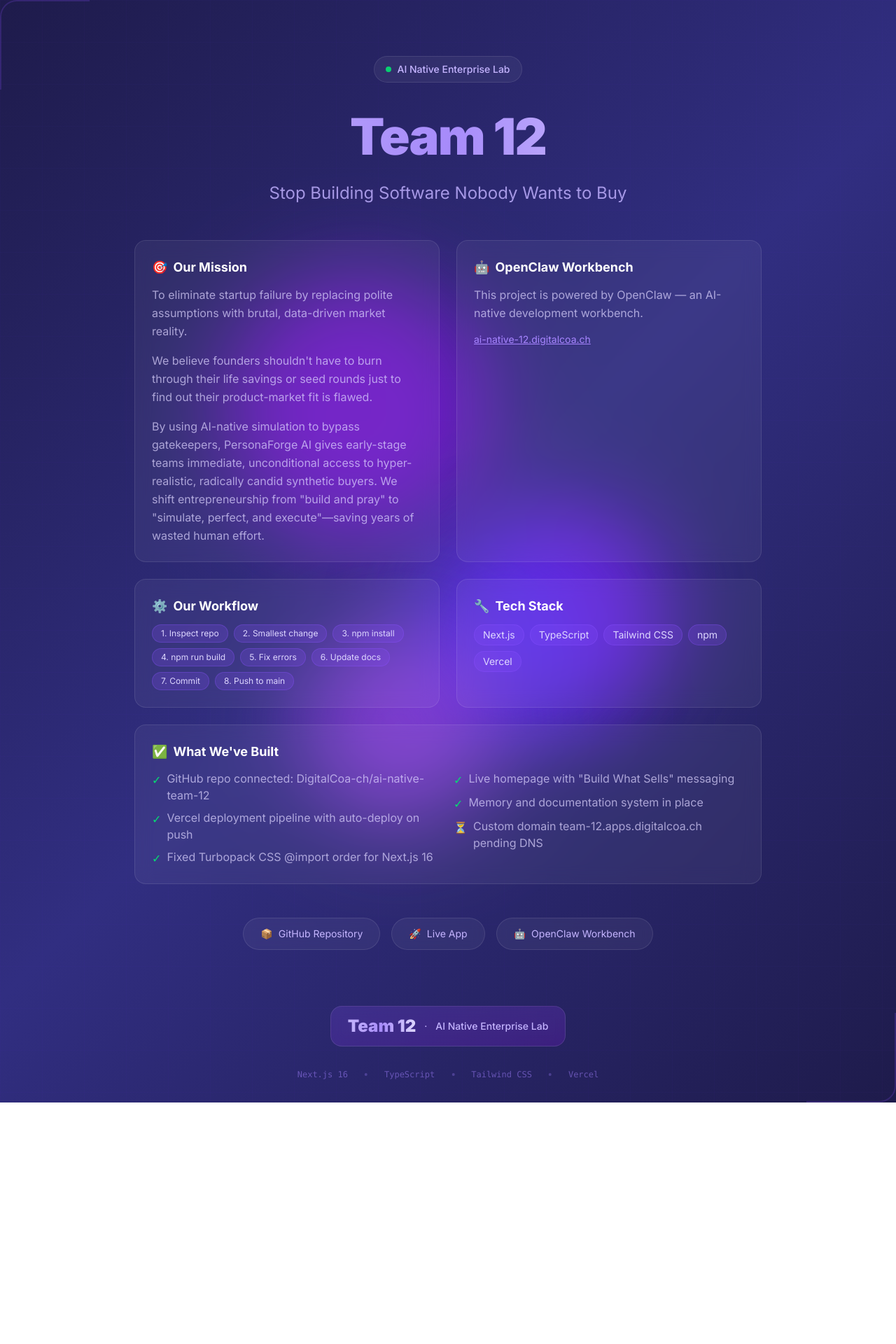
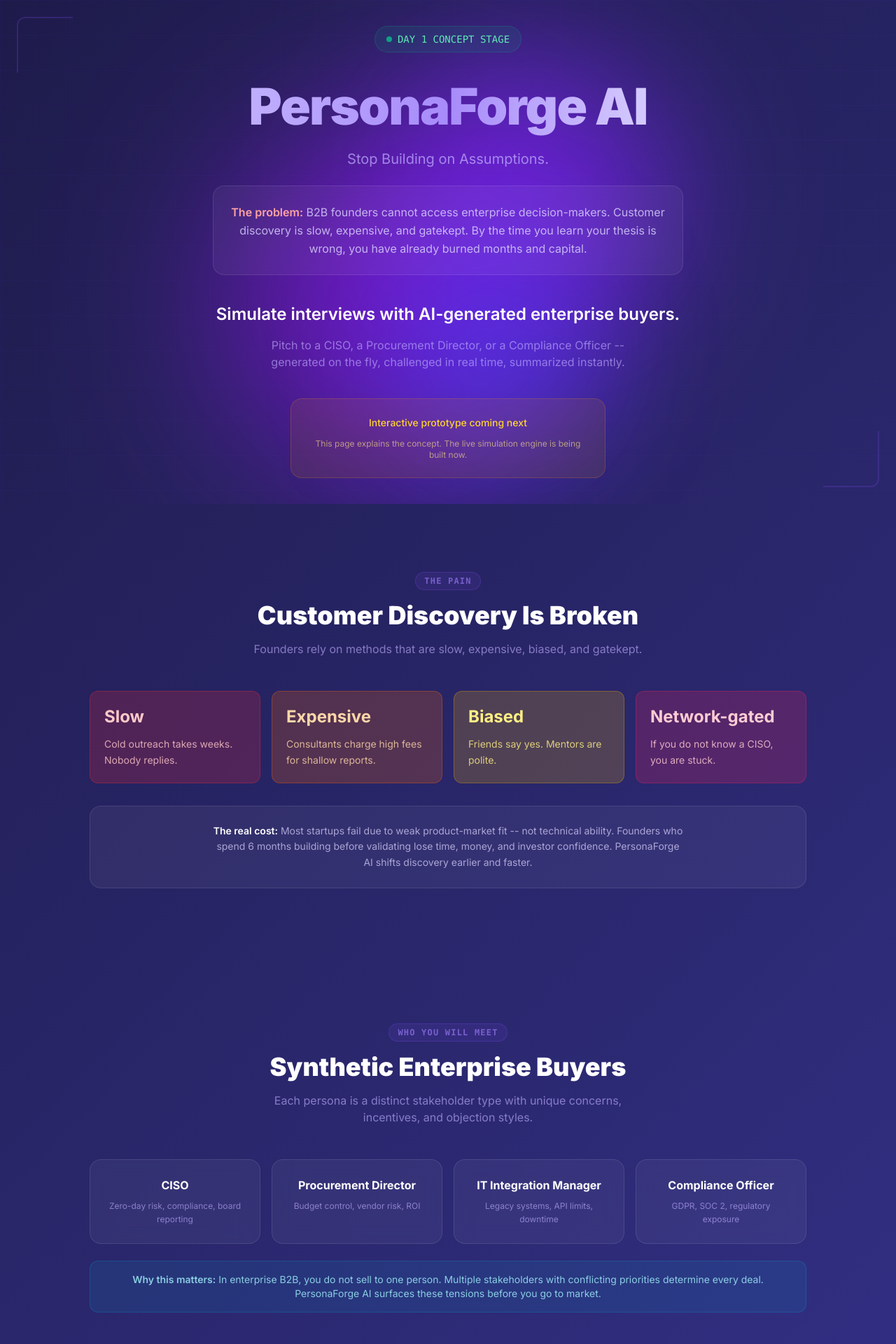
Before and after one commit to DigitalCoa-ch/ai-native-team-12, a Next.js app: page / in a window 1280 px wide. Shown: the top 1920 px of the page at 70% size. Before the commit the page ends 1575 px from the top, so only its background shows below. Built offline with nearby package versions, Linux system fonts and the light colour scheme.

Commit message:
feat: PersonaForge AI Day 1 concept landing page

```diff
--- a/src/app/page.tsx
+++ b/src/app/page.tsx
@@ -1,170 +1,249 @@
-export default function Home() {
+// PersonaForge AI -- Day 1 Landing Page
+
+const personas = [
+  { role: "CISO", concern: "Zero-day risk, compliance, board reporting" },
+  { role: "Procurement Director", concern: "Budget control, vendor risk, ROI" },
+  { role: "IT Integration Manager", concern: "Legacy systems, API limits, downtime" },
+  { role: "Compliance Officer", concern: "GDPR, SOC 2, regulatory exposure" },
+];
+
+const painPoints = [
+  { label: "Slow", desc: "Cold outreach takes weeks. Nobody replies.", color: "bg-red-500/20 border-red-500/30 text-red-200" },
+  { label: "Expensive", desc: "Consultants charge high fees for shallow reports.", color: "bg-orange-500/20 border-orange-500/30 text-orange-200" },
+  { label: "Biased", desc: "Friends say yes. Mentors are polite.", color: "bg-yellow-500/20 border-yellow-500/30 text-yellow-200" },
+  { label: "Network-gated", desc: "If you do not know a CISO, you are stuck.", color: "bg-rose-500/20 border-rose-500/30 text-rose-200" },
+];
+
+const aiPillars = [
+  { title: "Adaptive Personas", desc: "AI-generated buyers with realistic goals, constraints, and objection styles that evolve across interviews." },
+  { title: "Real-Time Reasoning", desc: "The AI does not script answers. Each response is dynamically constructed based on your pitch." },
+  { title: "Memory and Context", desc: "Multi-turn conversations where the buyer remembers your previous claims and challenges inconsistencies." },
+  { title: "Multi-Agent Debate", desc: "Multiple synthetic stakeholders debate your product simultaneously, surfacing hidden organizational tensions." },
+];
+
+const perch = [
+  { title: "Perspective", content: "Early-stage founders need fast, honest validation. But founders are biased toward their own ideas. Enterprise buyers have opposite incentives." },
+  { title: "Evidence", content: "Most startups fail due to no product-market fit. Enterprise buyers are gatekept, expensive, and slow. Simulated interviews cannot fully replicate this." },
+  { title: "Context", content: "Cybersecurity SaaS is risk-sensitive, compliance-heavy, and procurement-driven. PersonaForge is an early validation layer, not final proof of demand." },
+  { title: "Risk", content: "Synthetic realism is the core weakness. AI personas may be too generic, too polite, or too consistent. False-positive validation could lead founders to build the wrong product faster." },
+];
+
+function SectionHeader({ badge, title, subtitle }: { badge: string; title: string; subtitle: string }) {
   return (
-    <main className="relative min-h-screen flex flex-col items-center justify-center overflow-hidden">
-      {/* Animated background orbs */}
+    <div className="text-center mb-12">
+      <span className="inline-block text-xs font-mono font-bold tracking-widest text-violet-400/60 uppercase mb-4 px-3 py-1 rounded-full bg-violet-500/10 border border-violet-500/20">
+        {badge}
+      </span>
+      <h2 className="text-3xl sm:text-4xl font-black text-white mb-4">{title}</h2>
+      <p className="text-violet-300/60 text-base max-w-xl mx-auto">{subtitle}</p>
+    </div>
+  );
+}
+
+function Hero() {
+  return (
+    <section className="relative min-h-[90vh] flex flex-col items-center justify-center text-center px-6 overflow-hidden">
       <div className="absolute inset-0 overflow-hidden pointer-events-none">
-        <div className="absolute top-1/4 left-1/4 w-96 h-96 bg-purple-600 rounded-full blur-3xl opacity-20 animate-float" />
-        <div className="absolute bottom-1/3 right-1/4 w-80 h-80 bg-violet-600 rounded-full blur-3xl opacity-20 animate-float-slow" />
-        <div className="absolute top-1/2 right-1/3 w-64 h-64 bg-indigo-600 rounded-full blur-3xl opacity-15 animate-pulse-slow" />
-        <div className="absolute bottom-1/4 left-1/3 w-72 h-72 bg-purple-500 rounded-full blur-3xl opacity-10 animate-float" />
+        <div className="absolute top-1/4 left-1/4 w-[500px] h-[500px] bg-purple-600 rounded-full blur-[120px] opacity-15 animate-float" />
+        <div className="absolute bottom-1/3 right-1/4 w-[400px] h-[400px] bg-violet-600 rounded-full blur-[100px] opacity-15 animate-float-slow" />
+        <div className="absolute top-1/2 right-1/3 w-[300px] h-[300px] bg-indigo-600 rounded-full blur-[80px] opacity-10 animate-pulse-slow" />
       </div>
-
-      {/* Grid overlay */}
-      <div className="absolute inset-0 bg-[linear-gradient(rgba(124,58,237,0.03)_1px,transparent_1px),linear-gradient(90deg,rgba(124,58,237,0.03)_1px,transparent_1px)] bg-[size:60px_60px]" />
-
-      {/* Main content */}
-      <div className="relative z-10 text-center px-6 max-w-5xl mx-auto py-20">
-        {/* Team badge */}
-        <div className="inline-flex items-center gap-2 px-4 py-2 rounded-full bg-white/5 backdrop-blur-sm border border-white/10 mb-8">
-          <span className="w-2 h-2 rounded-full bg-green-400 animate-pulse" />
-          <span className="text-sm text-violet-300 font-medium">AI Native Enterprise Lab</span>
+      <div className="absolute inset-0 bg-[linear-gradient(rgba(124,58,237,0.04)_1px,transparent_1px),linear-gradient(90deg,rgba(124,58,237,0.04)_1px,transparent_1px)] bg-[size:50px_50px]" />
+      <div className="relative z-10 max-w-4xl mx-auto">
+        <div className="inline-flex items-center gap-2 px-4 py-2 rounded-full bg-emerald-500/10 border border-emerald-500/20 mb-8">
+          <span className="w-2 h-2 rounded-full bg-emerald-400 animate-pulse" />
+          <span className="text-sm text-emerald-300 font-medium font-mono">DAY 1 CONCEPT STAGE</span>
         </div>
-
-        {/* Main heading */}
-        <h1 className="text-5xl sm:text-6xl md:text-7xl font-black text-gradient mb-4 leading-tight tracking-tight">
-          Team 12
-        </h1>
-        <p className="text-xl sm:text-2xl text-violet-300/80 font-light mb-12 max-w-2xl mx-auto leading-relaxed">
-          Stop Building Software Nobody Wants to Buy
-        </p>
-
-        {/* Project identity cards */}
-        <div className="grid md:grid-cols-2 gap-6 mb-12 text-left max-w-4xl mx-auto">
-
-          {/* Mission */}
-          <div className="rounded-2xl bg-white/5 backdrop-blur-md border border-white/10 p-6">
-            <h2 className="text-lg font-bold text-white mb-3 flex items-center gap-2">
-              <span>🎯</span> Our Mission
-            </h2>
-            <p className="text-violet-200/70 leading-relaxed mb-4">
-              To eliminate startup failure by replacing polite assumptions with brutal, data-driven market reality.
-            </p>
-            <p className="text-violet-200/70 leading-relaxed mb-4">
-              We believe founders shouldn't have to burn through their life savings or seed rounds just to find out their product-market fit is flawed.
-            </p>
-            <p className="text-violet-200/70 leading-relaxed">
-              By using AI-native simulation to bypass gatekeepers, PersonaForge AI gives early-stage teams immediate, unconditional access to hyper-realistic, radically candid synthetic buyers. We shift entrepreneurship from "build and pray" to "simulate, perfect, and execute"—saving years of wasted human effort.
+        <h1 className="text-5xl sm:text-6xl md:text-7xl font-black text-gradient mb-4 tracking-tight leading-tight">PersonaForge AI</h1>
+        <p className="text-lg sm:text-xl text-violet-300/70 font-light mb-6 max-w-xl mx-auto">Stop Building on Assumptions.</p>
+        <div className="rounded-2xl bg-white/5 backdrop-blur-md border border-white/10 p-6 mb-10 max-w-2xl mx-auto">
+          <p className="text-violet-200/80 leading-relaxed text-base">
+            <span className="text-red-300 font-semibold">The problem:</span> B2B founders cannot access enterprise decision-makers.
+            Customer discovery is slow, expensive, and gatekept.
+            By the time you learn your thesis is wrong, you have already burned months and capital.
           </p>
         </div>
+        <p className="text-xl sm:text-2xl text-white font-semibold mb-4">Simulate interviews with AI-generated enterprise buyers.</p>
+        <p className="text-violet-300/60 text-base mb-10 max-w-lg mx-auto">
+          Pitch to a CISO, a Procurement Director, or a Compliance Officer -- generated on the fly,
+          challenged in real time, summarized instantly.
+        </p>
+        <div className="inline-flex flex-col items-center gap-3 px-8 py-6 rounded-2xl bg-amber-500/10 border border-amber-500/20 text-center">
+          <span className="text-amber-300 text-sm font-medium">Interactive prototype coming next</span>
+          <p className="text-amber-200/60 text-xs max-w-sm">This page explains the concept. The live simulation engine is being built now.</p>
+        </div>
+      </div>
+      <div className="absolute top-6 left-6 w-20 h-20 border-l-2 border-t-2 border-violet-500/20 rounded-tl-xl" />
+      <div className="absolute bottom-6 right-6 w-20 h-20 border-r-2 border-b-2 border-violet-500/20 rounded-br-xl" />
+    </section>
+  );
+}
 
-          {/* OpenClaw Workbench */}
-          <div className="rounded-2xl bg-white/5 backdrop-blur-md border border-white/10 p-6">
-            <h2 className="text-lg font-bold text-white mb-3 flex items-center gap-2">
-              <span>🤖</span> OpenClaw Workbench
-            </h2>
-            <p className="text-violet-200/70 leading-relaxed mb-3">
-              This project is powered by OpenClaw — an AI-native development workbench.
+function Problem() {
+  return (
+    <section className="relative py-24 px-6">
+      <div className="max-w-5xl mx-auto">
+        <SectionHeader badge="THE PAIN" title="Customer Discovery Is Broken" subtitle="Founders rely on methods that are slow, expensive, biased, and gatekept." />
+        <div className="grid sm:grid-cols-2 lg:grid-cols-4 gap-4">
+          {painPoints.map((p) => (
+            <div key={p.label} className={"rounded-xl border p-5 " + p.color}>
+              <span className="text-2xl mb-3 block font-bold">{p.label}</span>
+              <p className="text-sm opacity-80 leading-relaxed">{p.desc}</p>
+            </div>
+          ))}
+        </div>
+        <div className="mt-8 rounded-2xl bg-white/5 border border-white/10 p-6 text-center">
+          <p className="text-violet-200/70 text-sm leading-relaxed max-w-2xl mx-auto">
+            <span className="text-white font-semibold">The real cost:</span> Most startups fail due to weak product-market fit --
+            not technical ability. Founders who spend 6 months building before validating lose time, money, and investor confidence.
+            PersonaForge AI shifts discovery earlier and faster.
           </p>
-            <a href="https://ai-native-12.digitalcoa.ch" target="_blank" rel="noopener noreferrer"
-               className="text-sm text-violet-400 hover:text-violet-300 transition-colors underline">
-              ai-native-12.digitalcoa.ch
-            </a>
         </div>
+      </div>
+    </section>
+  );
+}
 
-          {/* Workflow */}
-          <div className="rounded-2xl bg-white/5 backdrop-blur-md border border-white/10 p-6">
-            <h2 className="text-lg font-bold text-white mb-3 flex items-center gap-2">
-              <span>⚙️</span> Our Workflow
-            </h2>
-            <div className="flex flex-wrap gap-2 text-xs">
-              {["Inspect repo", "Smallest change", "npm install", "npm run build", "Fix errors", "Update docs", "Commit", "Push to main"].map((step, i) => (
-                <span key={step} className="flex items-center gap-1 px-3 py-1 rounded-full bg-violet-500/20 border border-violet-500/30 text-violet-200">
-                  {i + 1}. {step}
-                </span>
+function PersonasSection() {
+  return (
+    <section className="relative py-24 px-6">
+      <div className="max-w-5xl mx-auto">
+        <SectionHeader badge="WHO YOU WILL MEET" title="Synthetic Enterprise Buyers" subtitle="Each persona is a distinct stakeholder type with unique concerns, incentives, and objection styles." />
+        <div className="grid sm:grid-cols-2 lg:grid-cols-4 gap-4">
+          {personas.map((p) => (
+            <div key={p.role} className="rounded-2xl bg-white/5 backdrop-blur-md border border-white/10 p-6 text-center hover:border-violet-500/30 transition-colors">
+              <h3 className="text-white font-bold mb-2">{p.role}</h3>
+              <p className="text-violet-300/60 text-xs leading-relaxed">{p.concern}</p>
+            </div>
+          ))}
+        </div>
+        <div className="mt-6 p-4 rounded-xl bg-cyan-500/10 border border-cyan-500/20 text-center">
+          <p className="text-cyan-200/80 text-sm">
+            <span className="font-semibold">Why this matters:</span> In enterprise B2B, you do not sell to one person.
+            Multiple stakeholders with conflicting priorities determine every deal.
+            PersonaForge AI surfaces these tensions before you go to market.
+          </p>
+        </div>
+      </div>
+    </section>
+  );
+}
+
+function HowItWorks() {
+  const steps = [
+    { n: "01", title: "Describe your product idea", desc: "Enter your startup concept, target market, and core value proposition." },
+    { n: "02", title: "AI classifies buyer types", desc: "The system identifies which enterprise roles are most relevant to your deal." },
+    { n: "03", title: "Simulate discovery interviews", desc: "Pitch to multiple synthetic personas and receive realistic questions and objections." },
+    { n: "04", title: "Multi-agent debate", desc: "AI stakeholders debate your product simultaneously, revealing hidden organizational conflicts." },
+    { n: "05", title: "Get a validation report", desc: "Receive a structured risk summary with confidence warnings and next-step recommendations." },
+  ];
+  return (
+    <section className="relative py-24 px-6">
+      <div className="max-w-4xl mx-auto">
+        <SectionHeader badge="THE WORKFLOW" title="How PersonaForge AI Works" subtitle="Five steps from product idea to validated insight." />
+        <div className="space-y-4">
+          {steps.map((s) => (
+            <div key={s.n} className="flex items-start gap-5 rounded-2xl bg-white/5 backdrop-blur-md border border-white/10 p-5 hover:border-violet-500/30 transition-colors">
+              <span className="text-3xl font-black text-violet-400/60 tabular-nums">{s.n}</span>
+              <div>
+                <h3 className="text-white font-bold mb-1">{s.title}</h3>
+                <p className="text-violet-300/60 text-sm leading-relaxed">{s.desc}</p>
+              </div>
+            </div>
           ))}
         </div>
       </div>
+    </section>
+  );
+}
 
-          {/* Tech Stack */}
-          <div className="rounded-2xl bg-white/5 backdrop-blur-md border border-white/10 p-6">
-            <h2 className="text-lg font-bold text-white mb-3 flex items-center gap-2">
-              <span>🔧</span> Tech Stack
-            </h2>
-            <div className="flex flex-wrap gap-2">
-              {["Next.js", "TypeScript", "Tailwind CSS", "npm", "Vercel"].map((tech) => (
-                <span key={tech} className="px-3 py-1 rounded-full bg-violet-500/20 border border-violet-500/30 text-sm text-violet-200">
-                  {tech}
-                </span>
+function WhyAI() {
+  return (
+    <section className="relative py-24 px-6">
+      <div className="max-w-5xl mx-auto">
+        <SectionHeader badge="WHY AI-NATIVE" title="AI Is the Product, Not a Feature" subtitle="PersonaForge AI is structurally impossible without real-time AI reasoning." />
+        <div className="grid sm:grid-cols-2 gap-4">
+          {aiPillars.map((p) => (
+            <div key={p.title} className="rounded-2xl bg-white/5 backdrop-blur-md border border-white/10 p-6">
+              <h3 className="text-white font-bold mb-2">{p.title}</h3>
+              <p className="text-violet-300/60 text-sm leading-relaxed">{p.desc}</p>
+            </div>
+          ))}
+        </div>
+        <div className="mt-8 rounded-2xl bg-rose-500/10 border border-rose-500/20 p-6">
+          <h3 className="text-rose-300 font-bold mb-3 flex items-center gap-2">Oxygen Test</h3>
+          <p className="text-rose-200/80 text-sm leading-relaxed">
+            <span className="font-semibold">If AI is removed, PersonaForge AI collapses.</span> Without AI, the platform becomes
+            static persona PDFs, basic database templates, or pre-written interview scripts.
+            The core value -- dynamic real-time conversations with evolving synthetic enterprise buyers -- disappears entirely.
+          </p>
+          <p className="text-rose-200/60 text-xs mt-3">This is what makes it AI-native, not AI-enabled.</p>
+        </div>
+      </div>
+    </section>
+  );
+}
+
+function PERCHSection() {
+  return (
+    <section className="relative py-24 px-6">
+      <div className="max-w-5xl mx-auto">
+        <SectionHeader badge="EVIDENCE AND RISK" title="PERCH Analysis" subtitle="What we know, what we do not know, and what could go wrong." />
+        <div className="grid sm:grid-cols-2 gap-4">
+          {perch.map((p) => (
+            <div key={p.title} className="rounded-2xl bg-white/5 backdrop-blur-md border border-white/10 p-6">
+              <h3 className="text-white font-bold mb-3">{p.title}</h3>
+              <p className="text-violet-300/60 text-sm leading-relaxed">{p.content}</p>
+            </div>
+          ))}
+        </div>
+        <div className="mt-6 rounded-2xl bg-violet-500/10 border border-violet-500/20 p-6 text-center">
+          <p className="text-violet-200/80 text-sm max-w-2xl mx-auto leading-relaxed">
+            <span className="font-semibold text-white">Key risk:</span> Synthetic realism is unproven. PersonaForge AI can show that the
+            workflow is plausible -- it cannot prove that AI-generated feedback predicts real purchasing behavior.
+            The tool is best used as an <span className="italic">early validation and preparation layer</span>,
+            not as final proof of market demand.
+          </p>
+        </div>
+      </div>
+    </section>
+  );
+}
+
+function NextSteps() {
+  const roadmap = [
+    { day: "Day 1", status: "Done", item: "Concept page and PERCH analysis", done: true },
+    { day: "Day 2", status: "Building", item: "Interactive prototype -- persona selection and pitch input", done: false },
+    { day: "Day 3", status: "Planned", item: "AI interview simulation and multi-agent debate engine", done: false },
+  ];
+  return (
+    <section className="relative py-24 px-6">
+      <div className="max-w-3xl mx-auto text-center">
+        <SectionHeader badge="ROADMAP" title="What Comes Next" subtitle="This page explains the concept. The prototype proves the workflow." />
+        <div className="grid sm:grid-cols-3 gap-4 mb-8">
+          {roadmap.map((d) => (
+            <div key={d.day} className={"rounded-2xl border p-5 text-center " + (d.done ? "bg-emerald-500/10 border-emerald-500/20" : "bg-white/5 border-white/10")}>
+              <div className={"text-xs font-mono font-bold mb-2 " + (d.done ? "text-emerald-400" : "text-violet-400")}>{d.day}</div>
+              <div className={"text-sm font-bold mb-2 " + (d.done ? "text-emerald-300" : "text-white")}>{d.status}</div>
+              <p className="text-violet-300/60 text-xs leading-relaxed">{d.item}</p>
+            </div>
           ))}
         </div>
       </div>
+    </section>
+  );
+}
 
-          {/* What We've Done */}
-          <div className="rounded-2xl bg-white/5 backdrop-blur-md border border-white/10 p-6 md:col-span-2">
-            <h2 className="text-lg font-bold text-white mb-3 flex items-center gap-2">
-              <span>✅</span> What We've Built
-            </h2>
-            <div className="grid md:grid-cols-2 gap-4">
-              <ul className="space-y-2 text-violet-200/70">
-                <li className="flex items-start gap-2">
-                  <span className="text-green-400 mt-0.5">✓</span>
-                  <span>GitHub repo connected: DigitalCoa-ch/ai-native-team-12</span>
-                </li>
-                <li className="flex items-start gap-2">
-                  <span className="text-green-400 mt-0.5">✓</span>
-                  <span>Vercel deployment pipeline with auto-deploy on push</span>
-                </li>
-                <li className="flex items-start gap-2">
-                  <span className="text-green-400 mt-0.5">✓</span>
-                  <span>Fixed Turbopack CSS @import order for Next.js 16</span>
-                </li>
-              </ul>
-              <ul className="space-y-2 text-violet-200/70">
-                <li className="flex items-start gap-2">
-                  <span className="text-green-400 mt-0.5">✓</span>
-                  <span>Live homepage with "Build What Sells" messaging</span>
-                </li>
-                <li className="flex items-start gap-2">
-                  <span className="text-green-400 mt-0.5">✓</span>
-                  <span>Memory and documentation system in place</span>
-                </li>
-                <li className="flex items-start gap-2">
-                  <span className="text-yellow-400 mt-0.5">⏳</span>
-                  <span>Custom domain team-12.apps.digitalcoa.ch pending DNS</span>
-                </li>
-              </ul>
-            </div>
-          </div>
-        </div>
-
-        {/* Links */}
-        <div className="flex flex-wrap justify-center gap-4 mb-12">
-          <a href="https://github.com/DigitalCoa-ch/ai-native-team-12" target="_blank" rel="noopener noreferrer"
-             className="px-6 py-3 rounded-full bg-white/5 backdrop-blur-sm border border-white/10 text-sm text-violet-300 hover:bg-white/10 hover:border-violet-500/30 transition-all">
-            <span className="mr-2">📦</span>GitHub Repository
-          </a>
-          <a href="https://team-12-chi.vercel.app" target="_blank" rel="noopener noreferrer"
-             className="px-6 py-3 rounded-full bg-white/5 backdrop-blur-sm border border-white/10 text-sm text-violet-300 hover:bg-white/10 hover:border-violet-500/30 transition-all">
-            <span className="mr-2">🚀</span>Live App
-          </a>
-          <a href="https://ai-native-12.digitalcoa.ch" target="_blank" rel="noopener noreferrer"
-             className="px-6 py-3 rounded-full bg-white/5 backdrop-blur-sm border border-white/10 text-sm text-violet-300 hover:bg-white/10 hover:border-violet-500/30 transition-all">
-            <span className="mr-2">🤖</span>OpenClaw Workbench
-          </a>
-        </div>
-
-        {/* Footer */}
-        <div className="mt-8 inline-flex items-center gap-3 px-6 py-3 rounded-2xl bg-gradient-to-br from-violet-500/20 to-purple-600/20 backdrop-blur-sm border border-white/10">
-          <span className="text-2xl font-black text-gradient">Team 12</span>
-          <span className="text-sm text-violet-300">·</span>
-          <span className="text-sm text-violet-300 font-medium">AI Native Enterprise Lab</span>
-        </div>
-      </div>
-
-      {/* Bottom status bar */}
-      <div className="absolute bottom-8 left-1/2 -translate-x-1/2 flex items-center gap-6 text-xs text-violet-400/50 font-mono">
-        <span>Next.js 16</span>
-        <span className="w-1 h-1 rounded-full bg-violet-400/30" />
-        <span>TypeScript</span>
-        <span className="w-1 h-1 rounded-full bg-violet-400/30" />
-        <span>Tailwind CSS</span>
-        <span className="w-1 h-1 rounded-full bg-violet-400/30" />
-        <span>Vercel</span>
-      </div>
-
-      {/* Corner decorations */}
-      <div className="absolute top-0 left-0 w-32 h-32 border-l-2 border-t-2 border-violet-500/20 rounded-tl-3xl" />
-      <div className="absolute bottom-0 right-0 w-32 h-32 border-r-2 border-b-2 border-violet-500/20 rounded-br-3xl" />
+export default function Home() {
+  return (
+    <main>
+      <Hero />
+      <Problem />
+      <PersonasSection />
+      <HowItWorks />
+      <WhyAI />
+      <PERCHSection />
+      <NextSteps />
     </main>
   );
 }
```
Lines whose indentation alone changed are shown as unchanged.
